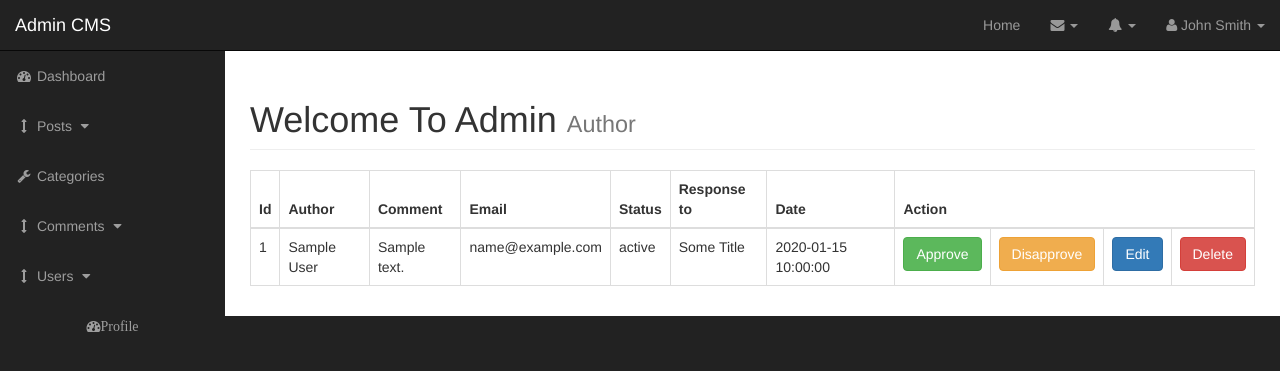
After one commit to ekquashie/blog_cms, a PHP site: page /admin/comments.php in a window 1280 px wide. The commit adds this page. Shown: the top 371 px of the page. Run offline with PHP 8.4, Linux system fonts and the light colour scheme; tables that the repository leaves empty or names only in its code hold one stand-in row (values such as "Sample post"); grey boxes labelled with a size stand in for pictures from a placeholder-image service; some libraries are stand-ins or nearby versions.

Commit message:
comments table template

```diff
--- /dev/null
+++ b/admin/add_comment.php
@@ -0,0 +1 @@
+<?php
--- /dev/null
+++ b/admin/comments.php
@@ -0,0 +1,35 @@
+<?php ob_start() ?>
+
+<?php include 'includes/admin_header.php'; ?>
+
+    <div id="wrapper">
+
+    <!-- Navigation -->
+    <?php include 'includes/admin_navigation.php'; ?>
+
+    <div id="page-wrapper">
+
+        <div class="container-fluid">
+
+            <!-- Page Heading -->
+            <div class="row">
+                <div class="col-lg-12">
+
+                    <h1 class="page-header">
+                        Welcome To Admin
+                        <small>Author</small>
+                    </h1>
+
+                    <?php include 'includes/view_all_comments.php'; ?>
+
+                </div>
+            </div>
+            <!-- /.row -->
+
+        </div>
+        <!-- /.container-fluid -->
+
+    </div>
+    <!-- /#page-wrapper -->
+
+<?php include 'includes/admin_footer.php'; ?><?php
--- a/admin/includes/admin_navigation.php
+++ b/admin/includes/admin_navigation.php
@@ -130,8 +130,16 @@
             <li>
                 <a href="categories.php"><i class="fa fa-fw fa-wrench"></i> Categories</a>
             </li>
-            <li class="active">
-                <a href="blank-page.html"><i class="fa fa-fw fa-file"></i>Comments</a>
+            <li>
+                <a href="javascript:" data-toggle="collapse" data-target="#comments_dropdown"><i class="fa fa-fw fa-arrows-v"></i> Comments <i class="fa fa-fw fa-caret-down"></i></a>
+                <ul id="comments_dropdown" class="collapse">
+                    <li>
+                        <a href="comments.php">View All Comments</a>
+                    </li>
+                    <li>
+                        <a href="add_comment.php">Add Comment</a>
+                    </li>
+                </ul>
             </li>
             <li>
                 <a href="javascript:" data-toggle="collapse" data-target="#posts_dropdown"><i class="fa fa-fw fa-arrows-v"></i> Users <i class="fa fa-fw fa-caret-down"></i></a>
--- /dev/null
+++ b/admin/includes/view_all_comments.php
@@ -0,0 +1,73 @@
+<?php $conn = openCon(); ?>
+
+    <table class="table table-bordered table-hover">
+        <thead>
+        <tr>
+            <th>Id</th>
+            <th>Author</th>
+            <th>Comment</th>
+            <th>Email</th>
+            <th>Status</th>
+            <th>Response to</th>
+            <th>Date</th>
+            <th colspan="4">Action</th>
+        </tr>
+        </thead>
+
+        <tbody>
+
+        <?php
+
+        $query = "SELECT * FROM `comments`";
+        $get_comments = $conn->query($query);
+
+        while($row = $get_comments->fetch_assoc()){
+
+        $comment_id  = $row['comment_id'];
+        $comment_post_id  = $row['comment_post_id'];
+        $comment_author  = $row['comment_author'];
+        $comment_content  = $row['comment_content'];
+        $comment_email  = $row['comment_email'];
+        $comment_status  = $row['comment_status'];
+        $comment_date  = $row['comment_date'];
+
+        ?>
+
+        <tr>
+            <td><?php echo $comment_id ?></td>
+            <td><?php echo $comment_author ?></td>
+            <td><?php echo $comment_content ?></td>
+
+<!--            --><?php
+//            $query = "SELECT * FROM `comments` WHERE `comment_post_id` = '$post_category_id'";
+//            $fetch = $conn->query($query);
+//            $row = $fetch->fetch_assoc();
+//            $cat_title = $row['cat_title'];
+//            ?>
+
+            <td><?php echo $comment_email ?></td>
+            <td><?php echo $comment_status ?></td>
+            <td><?php echo "Some Title" ?></td>
+            <td><?php echo $comment_date ?></td>
+            <td><?php echo "<a class='btn btn-success' href='edit_post.php?edit='>Approve</a>" ?></td>
+            <td><?php echo "<a class='btn btn-warning' href='posts.php?delete='>Disapprove</a>" ?></td>
+            <td><?php echo "<a class='btn btn-primary' href='posts.php?delete='>Edit</a>" ?></td>
+            <td><?php echo "<a class='btn btn-danger' href='posts.php?delete='>Delete</a>" ?></td>
+        </tr>
+        </tbody>
+
+        <?php } ?>
+    </table>
+
+<?php
+if(isset($_GET['delete'])) {
+    $delete_id = $_GET['delete'];
+
+    $query = "DELETE FROM `posts` WHERE `post_id`='$delete_id'";
+
+    $delete_post = $conn->query($query);
+
+    header('Location: posts.php');
+}
+
+closeCon($conn);
```
